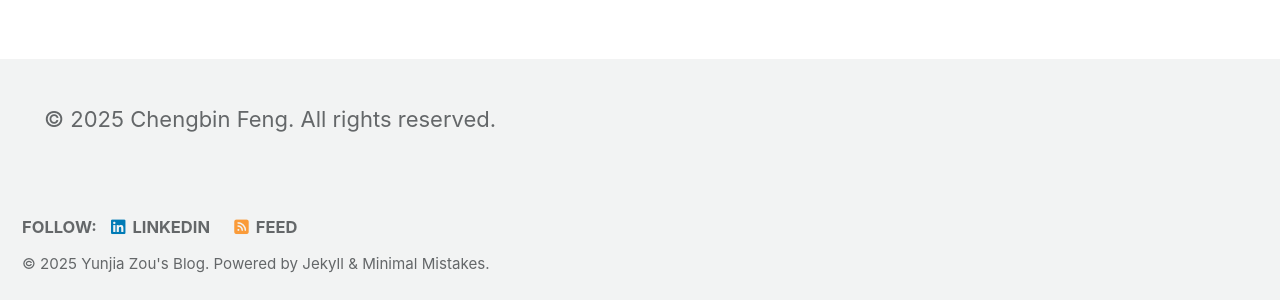
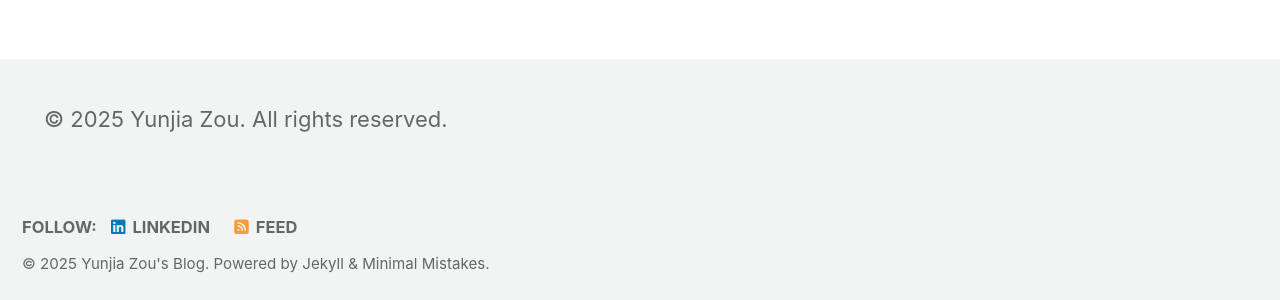
Before and after one commit to zou-yunjia/zou-yunjia.github.io, a Jekyll site: the page built from index.md, in a window 1280 px wide and 900 px high, scrolled down 837 px. Shown: the part 580-880 px from the top of the window. Built offline with Jekyll 4.4.1, drawn with Linux system fonts in a browser that asks for light colours; cached includes are drawn as plain includes.

Commit message:
update files

```diff
--- a/_data/authors.yml
+++ b/_data/authors.yml
@@ -1,6 +1,6 @@
 # /_data/authors.yml
 author:
-  name        : "Chengbin Feng"
+  name        : "Yunjia Zou"
   bio         : "What do you want, jewels? I am a very extravagant man."
   avatar      : "/assets/images/chengbin.jpg"
   links:
--- a/_includes/footer/custom.html
+++ b/_includes/footer/custom.html
@@ -1,4 +1,4 @@
 
 <footer>
-    <p>&copy; {% assign current_year = 'now' | date: '%Y' %}{{ current_year }} Chengbin Feng. All rights reserved.</p>
+    <p>&copy; {% assign current_year = 'now' | date: '%Y' %}{{ current_year }} Yunjia Zou. All rights reserved.</p>
   </footer>
```
Also changed, not shown: 4 other files.
